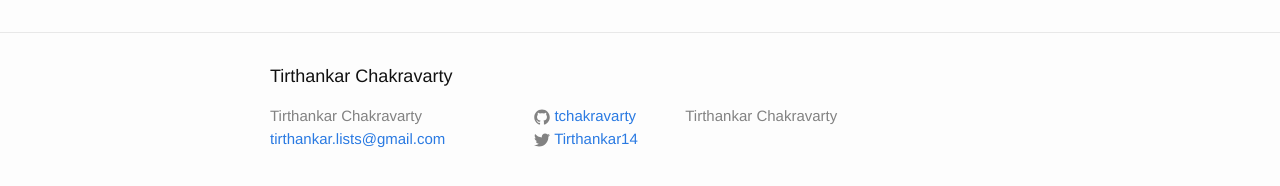
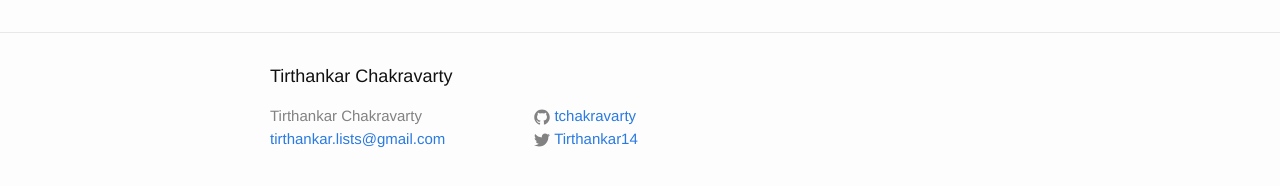
Before and after one commit to tchakravarty/tchakravarty.github.io, a Jekyll site: the page built from index.html, in a window 1280 px wide. Shown: the part 354-540 px from the top of the page. Built offline with Jekyll 4.4.1, drawn with Linux system fonts in a browser that asks for light colours.

```diff
--- a/_config.yml
+++ b/_config.yml
@@ -2,7 +2,7 @@
 title: Tirthankar Chakravarty
 email: tirthankar.lists@gmail.com
 description: > # this means to ignore newlines until "baseurl:"
-  Tirthankar Chakravarty
+
 baseurl: "" # the subpath of your site, e.g. /blog/
 url: "http://yourdomain.com" # the base hostname & protocol for your site
 twitter_username: Tirthankar14
```
Also changed, not shown: tchakravarty.ico (renamed from tchakravarty.in.ico).
